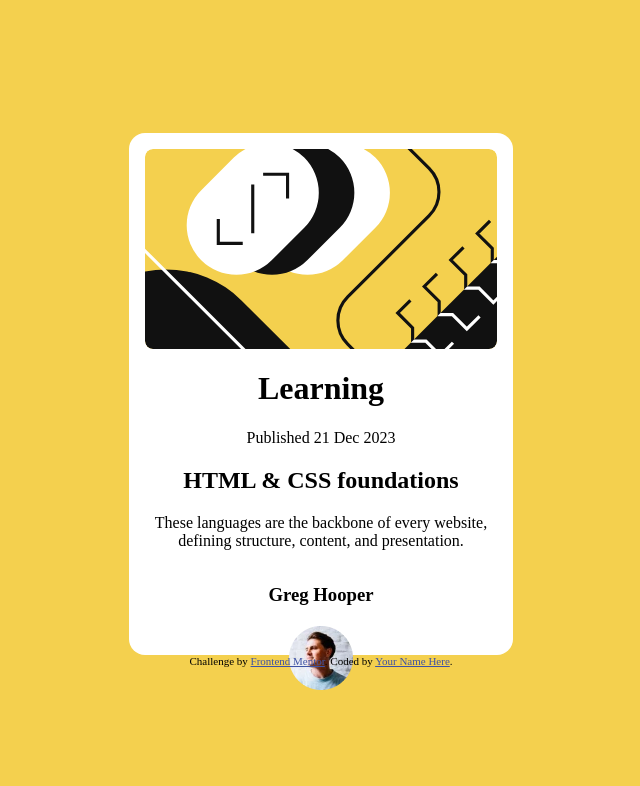
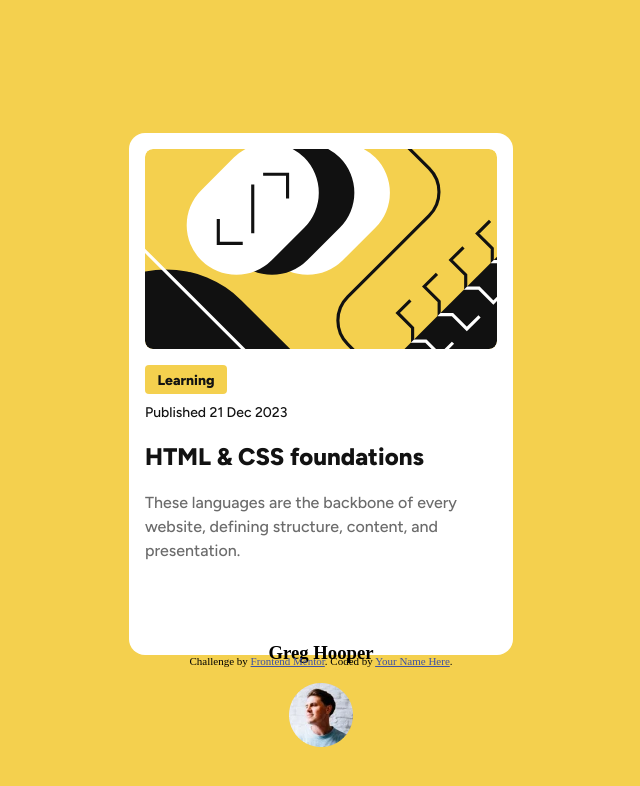
Before and after one commit to Zenith-p/FEMP2, a plain HTML site: page index.html in a window 1280 px wide. Shown: the whole page, without its empty margins (319-959 px from the left). Drawn offline with Linux system fonts and the light colour scheme.

Commit message:
paragraphs and headers changhes to be improved

```diff
--- a/index.html
+++ b/index.html
@@ -6,6 +6,7 @@
 
   <link rel="icon" type="image/png" sizes="32x32" href="./assets/images/favicon-32x32.png">
   <link rel="stylesheet" href="style.css">
+  <link href="https://fonts.googleapis.com/css2?family=Figtree:ital,wght@0,300..900;1,300..900&family=Outfit:wght@100..900&display=swap" rel="stylesheet">
 
   <title>Challenge 2</title>
 
@@ -18,21 +19,22 @@
         <div class="svg-container">
           <img id="blog-card" src="./assets/images/illustration-article.svg" alt="icon" width="336" height="201">
         </div>
-        <h1 id="h1">
+        <div class="section-box">
+          <div class="p1-box">
+            <p id="p1">
               Learning
-        </h1>
-
-        <p id="p1">
+            </p>
+          </div>
+          <p id="p2">
             Published 21 Dec 2023
           </p>
-
-        <h2 id="h2">
+          <h1 id="h1">
             HTML & CSS foundations
-        </h2>
-
-        <p id="p2">
+          </h1>
+          <p id="p3">
             These languages are the backbone of every website, defining structure, content, and presentation.
           </p>
+        </div>
       </div>
 
       <div class="author-info">
--- a/style.css
+++ b/style.css
@@ -13,6 +13,7 @@ body{
     align-items: center;
     width: 384px ;
     height: 522px;
+    gap: 16px;
     background-color: hsl(0, 0%, 100%);
     border-radius: 16px;
     padding: 0px 0px 0px 0px;
@@ -31,6 +32,62 @@ body{
     border-radius: 8px;
     object-fit: cover;
 }
+.section-box{
+    display: flex;
+    flex-direction: column;
+    margin: 16px;
+    text-align: left;
+    height: 226px;
+    width: 352px;
+}
+.section-box h1,
+.section-box p {
+    margin: 8px; /* Remove margin */
+    padding: 0; /* Optional: Remove padding */
+}
+#h1,
+#p1,
+#p2,
+#p3{
+    font-family: "Figtree";
+    letter-spacing: 0px;
+    line-height: 1.5;
+    margin-left: 0px;
+}
+#h1{
+    font-weight: 800;
+    font-size: 24px;
+    color: hsl(0, 0%, 7%);
+    max-width: 352px;
+}
+#p2{
+    font-weight: 500;
+    font-size: 14px;
+    color: hsl(0, 0%, 7%);
+    max-width: 352px;
+}
+#p3{
+    font-weight: 500;
+    font-size: 16px;
+    color: hsl(0, 0%, 42%);
+    max-width: 352px;
+
+}
+.p1-box{
+    display: grid;
+    justify-content: center;
+    text-align: center;
+    height: 29px;
+    width: 82px;
+    background-color: hsl(47, 88%, 63%);
+    border-radius: 4px;
+}
+#p1{
+    font-weight: 800;
+    font-size: 14px;
+    color: hsl(0, 0%, 7%);
+    margin: 5px;
+}
 
 
 
```
Lines whose indentation alone changed are shown as unchanged.
